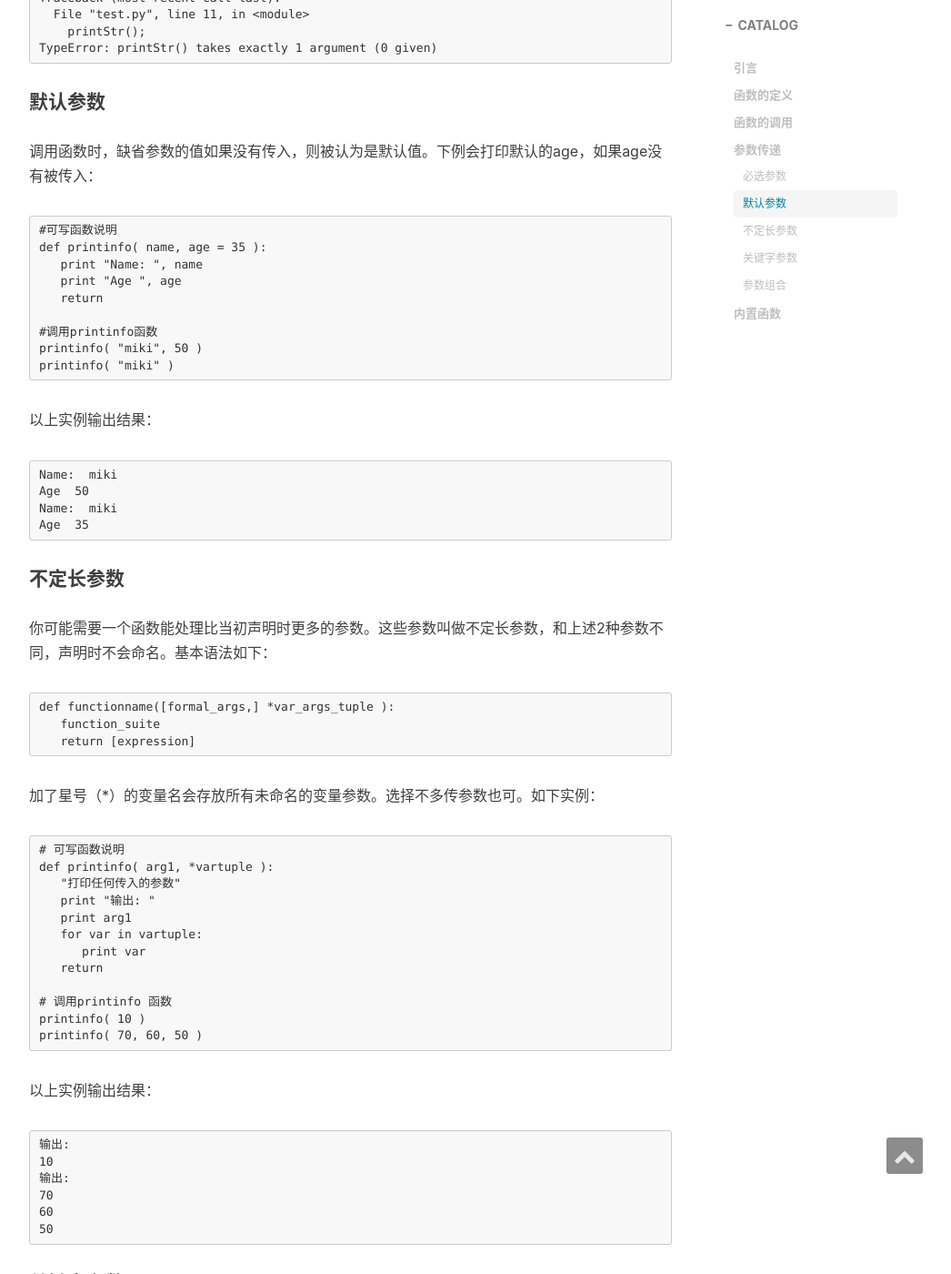
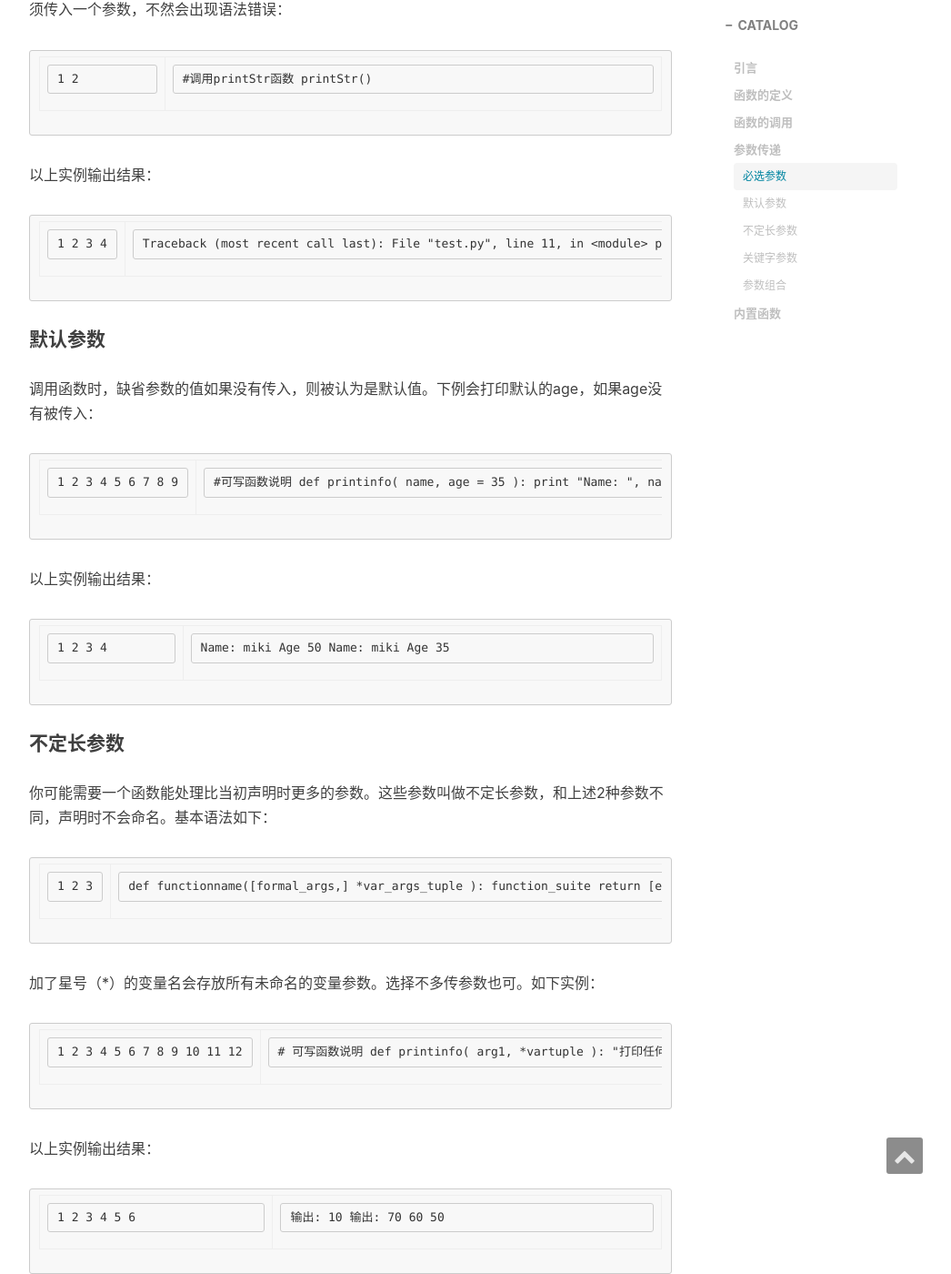
Before and after one commit to movesan/msblog, a Jekyll site: the page built from _posts/2017-02-27-python-c.markdown, in a window 1280 px wide and 1400 px high, scrolled down 3190 px. Shown: the whole window at 91% size, without its empty margins (233-1279 px from the left). Built offline with Jekyll 4.4.1, drawn with Linux system fonts in a browser that asks for light colours; nearby versions of some CDN libraries; comment, search, counter and statistics services are not loaded; some of the changed text lies outside the part shown.

Commit message:
Updated highlight

```diff
--- a/_config.yml
+++ b/_config.yml
@@ -27,9 +27,6 @@ google_username:    105717439479725668107/posts
 # Build settings
 # from 2016, 'pygments' is unsupported on GitHub Pages. Use 'rouge' for highlighting instead.
 highlighter: rouge
-kramdown:
-  input: GFM
-  syntax_highlighter: rouge
 permalink: pretty
 paginate: 10
 exclude: ["less","node_modules","Gruntfile.js","package.json","README.md","README.zh.md"]
@@ -50,6 +47,12 @@ gems: [jekyll-paginate]
 markdown: kramdown
 kramdown:
   input: GFM                            # use Github Flavored Markdown !important
+  syntax_highlighter_opts:
+    span:
+      line_numbers: false
+    block:
+      line_numbers: true
+      start_line: 1
 
 
 
--- a/_includes/head.html
+++ b/_includes/head.html
@@ -28,8 +28,6 @@
     <!-- Pygments Github CSS -->
     <link rel="stylesheet" href="{{ "/css/syntax.css" | prepend: site.baseurl }}">
 
-    <link rel="stylesheet" href="/css/syntax.css">
-
     <!-- Custom Fonts -->
     <!-- <link href="http://maxcdn.bootstrapcdn.com/font-awesome/4.3.0/css/font-awesome.min.css" rel="stylesheet" type="text/css"> -->
     <!-- Hux change font-awesome CDN to qiniu -->
```
